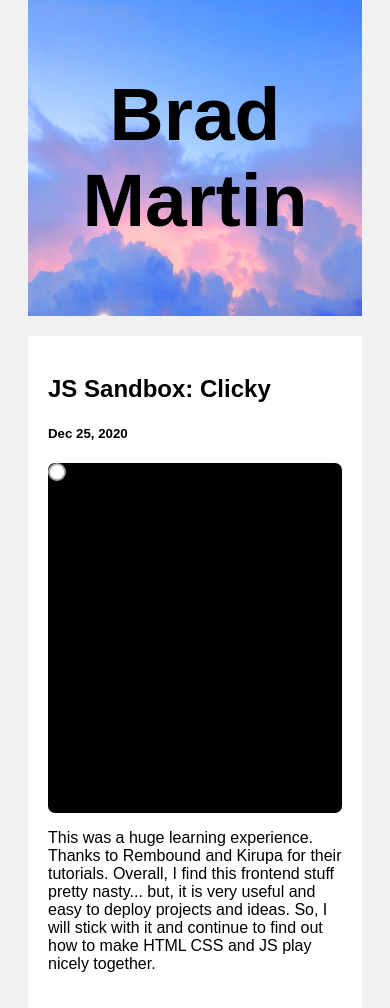
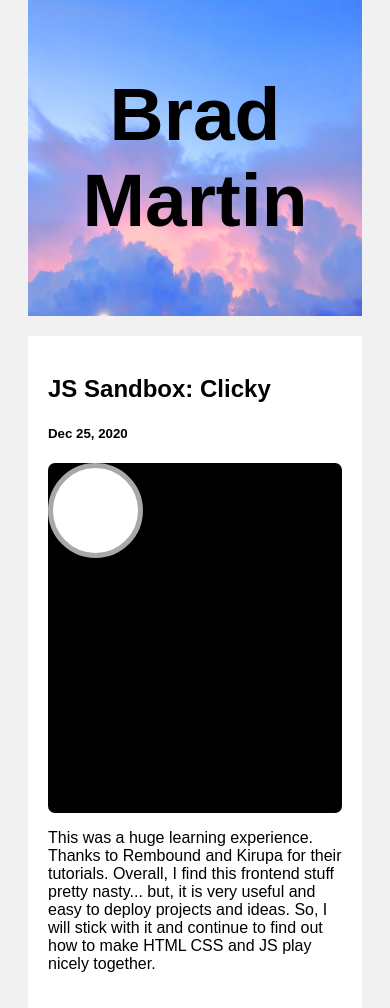
Before and after one commit to bradmartin333/bradmartin333.github.io, a PHP site: page / in a window 390 px wide. Shown: the part 29-1037 px from the top of the page. Run offline with PHP 8.4, Linux system fonts and the light colour scheme.

Commit message:
bigger circle, slower growth for mobile

```diff
--- a/entries/clicky/clicky.css
+++ b/entries/clicky/clicky.css
@@ -10,13 +10,13 @@
   --scale-value: 1;
   --transX-value: 0px;
   --transY-value: 0px;
-  width: 18px;
-  height: 18px;
+  width: 95px;
+  height: 95px;
   position: absolute;
   left: var(--transX-value);
   top: var(--transY-value);
   background-color: #FFFFFF;
-  border: 2px solid #A8A8A8;
+  border: 5px solid #A8A8A8;
   border-radius: 50%;
   transform: scale3d(var(--scale-value), var(--scale-value), 1);
   transition: transform cubic-bezier(0.175, 0.885, 0.32, 1.275) .2s;
--- a/entries/clicky/clicky.js
+++ b/entries/clicky/clicky.js
@@ -14,8 +14,8 @@ function onMouseMove(e) {
 	var rect = container.getBoundingClientRect();
 	var x = (e.clientX - rect.left)/(rect.right - rect.left)*rect.width;
 	var y = (e.clientY - rect.top)/(rect.bottom - rect.top)*rect.height;
-	var xAdj = x - 10;
-	var yAdj = y - 10;
+	var xAdj = x - 50;
+	var yAdj = y - 50;
 
 	item.style.setProperty("--transX-value", xAdj.toString() + "px");
 	item.style.setProperty("--transY-value", yAdj.toString() + "px");
@@ -42,12 +42,12 @@ function pressingDown(e) {
 function notPressingDown(e) {
   var color = (0x1000000+(Math.random())*0xffffff).toString(16).substr(1,6)
   item.style.setProperty("background-color", "#" + color);
-  item.style.setProperty("border", "2px solid #" + invertColor(color));
+  item.style.setProperty("border", "5px solid #" + invertColor(color));
   press = false;
 }
 
 function scaleItem() {
-  let size = 1 + timePressed / 5;
+  let size = 1 + timePressed / 25;
   item.style.transitionDuration = "0s";
   item.style.setProperty("--scale-value", size);
 }
```
